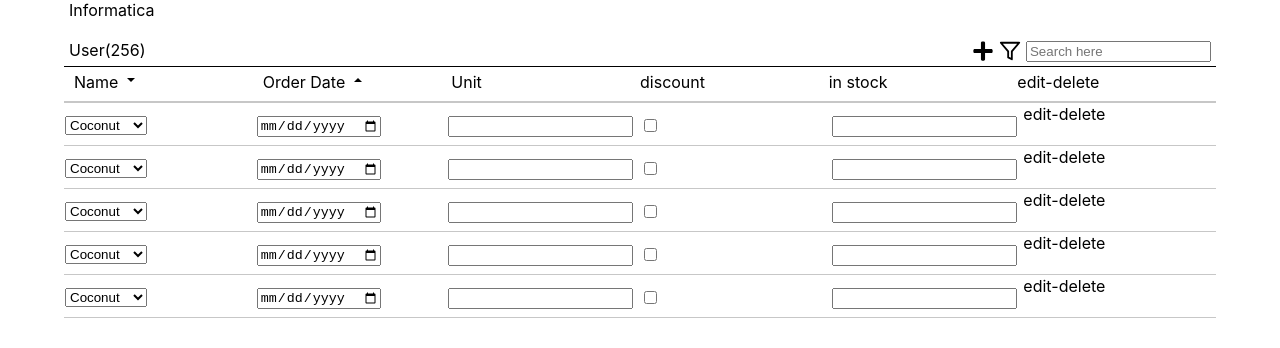
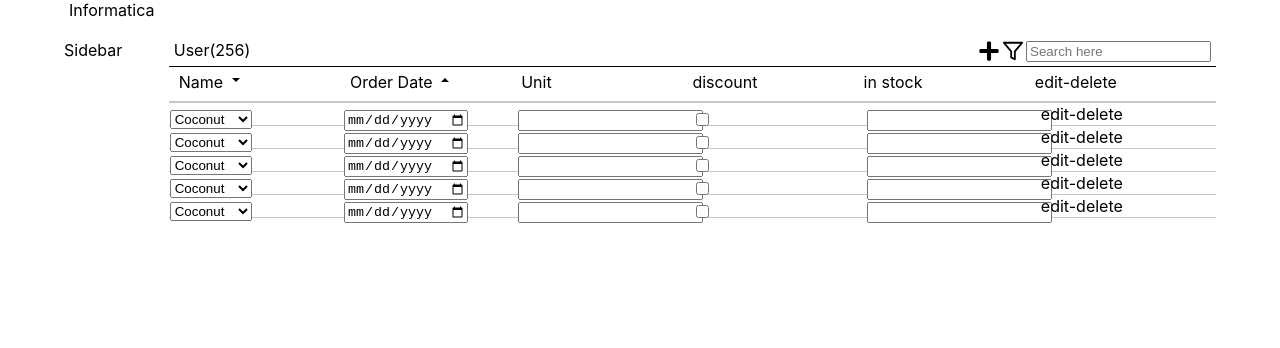
Before and after one commit to parveshtandonig/informatics_poc, a React (Create React App) app: page / in a window 1280 px wide. Shown: the top 348 px of the page. Built offline with nearby package versions, Linux system fonts and the light colour scheme.

Commit message:
POC:
Implement header and sidebar pane.

```diff
--- a/src/App.css
+++ b/src/App.css
@@ -15,6 +15,25 @@
   padding-left: 5px;
   padding-right: 5px;
   height: 40px;
+}
+
+.app-middle--container{
+  flex-direction: row;
+  flex-wrap: wrap;
+  min-height: 470px;
+}
+
+.app-sidebar--container{
+  flex-direction: column;
+  flex-wrap: wrap;
+  flex:1 1 0;
+}
+
+.app-grid--container{
+
+  flex-direction: column;
+  flex-wrap: nowrap;
+  flex:10 10 0;
 }
 
 .grid-header--cont{
--- a/src/App.js
+++ b/src/App.js
@@ -14,6 +14,11 @@ class App extends Component {
         <div className="flex--cont--def app-header--cont">
           Informatica
         </div>
+        <div className="flex--cont--def app-middle--container">
+          <div className="flex--cont--def app-sidebar--container">
+            Sidebar
+          </div>
+          <div className="flex--cont--def app-grid--container">
             <div className="flex--cont--def grid-header--cont">
               <div className="grid-header--child grid-header--child--a">
                 User(256)
@@ -86,6 +91,8 @@ class App extends Component {
               ))
             }
           </div>
+        </div>
+      </div>
     );
   }
 }
```
Lines whose indentation alone changed are shown as unchanged.
